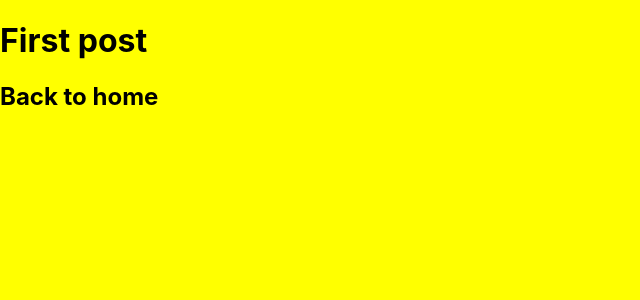
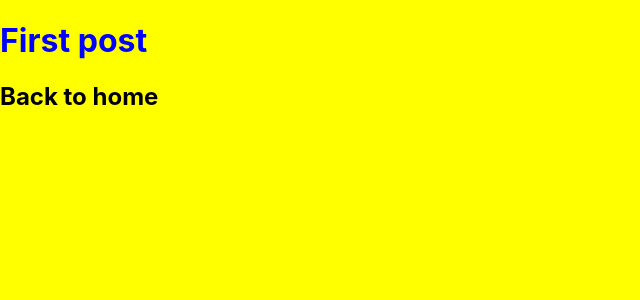
Before and after one commit to Sumit45doc/Nextjs, a Next.js app: page /posts/first-post in a window 1280 px wide. Shown: the top 300 px of the page, without its empty margins (0-640 px from the left). Built offline with nearby package versions, Linux system fonts and the light colour scheme.

Commit message:
style jsx

```diff
--- a/pages/index.js
+++ b/pages/index.js
@@ -8,7 +8,7 @@
       <Head>
         <title>Create Next App</title>
         <meta name="description" content="Generated by create next app" />
-        {/* <link rel="icon" href="/favicon.ico" /> */}
+        <link rel="icon" href="/favicon.ico" />
       </Head>
 
       <main className={styles.main}>
--- a/pages/posts/first-post.js
+++ b/pages/posts/first-post.js
@@ -1,8 +1,12 @@
 import Link from "next/link"
+import Head from "next/head"
 function firstpost() {
     return (
         <>
-            <h1>
+            <Head>
+                <title>First post</title>
+            </Head>
+            <h1 className="first">
                 First post
             </h1>
             <h2>
@@ -10,6 +14,7 @@
                    <a>Back to home</a>
                 </Link>
             </h2>
+            <style jsx>{`.first{color: blue}`}</style>
         </>
     )
 }
```
